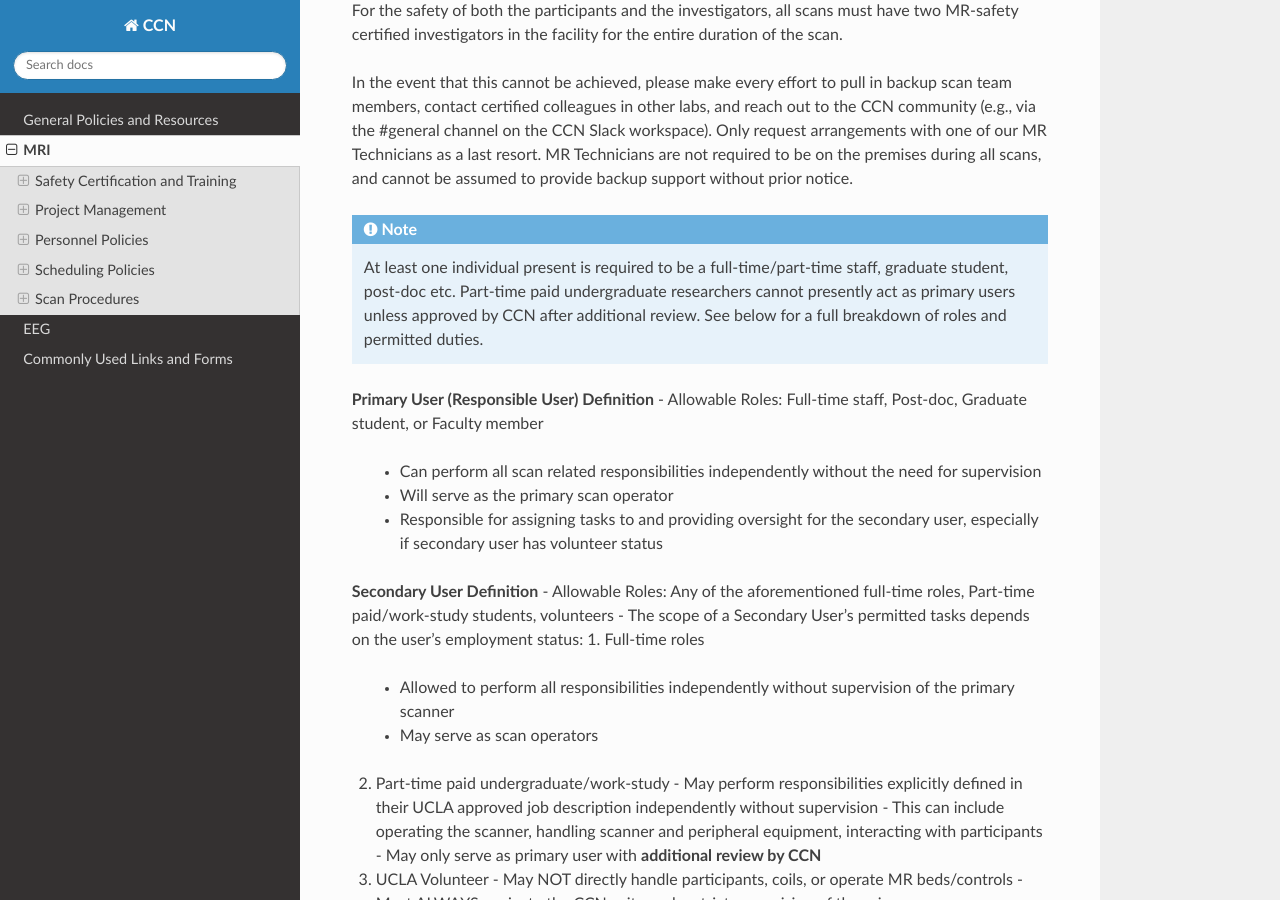
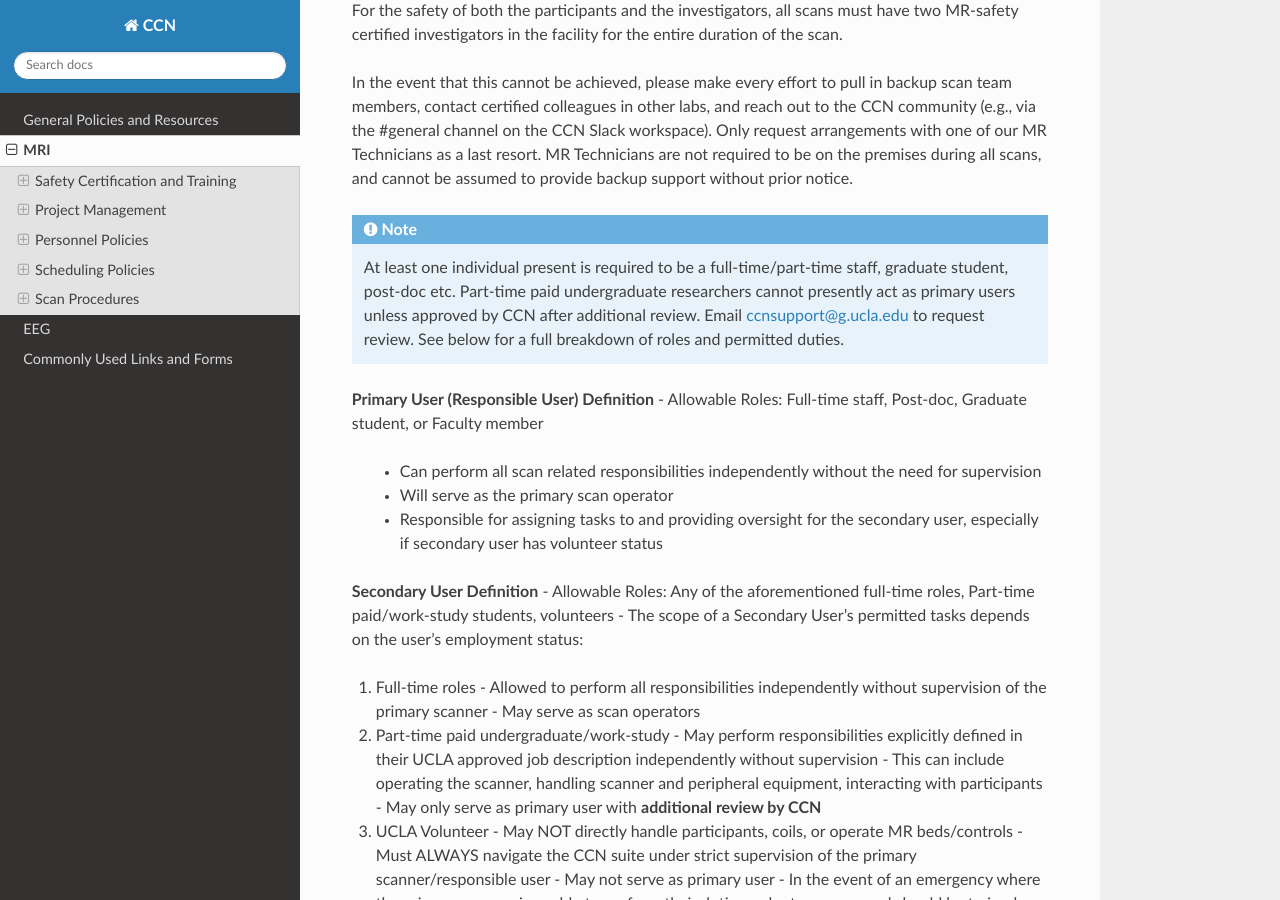
Before and after one commit to CCN-Support/CCN_Wiki, a Sphinx documentation site: the page built from docs/source/mri.rst, in a window 1280 px wide and 900 px high, scrolled down 9814 px. Built offline with Sphinx 7.4.7 and the Read the Docs theme 3.1.0, drawn with Linux system fonts in a browser that asks for light colours; some of the changed text lies outside the part shown.

Commit message:
Update mri.rst

```diff
--- a/docs/source/mri.rst
+++ b/docs/source/mri.rst
@@ -207,7 +207,7 @@ For the safety of both the participants and the investigators, all scans must ha
 In the event that this cannot be achieved, please make every effort to pull in backup scan team members, contact certified colleagues in other labs, and reach out to the CCN community (e.g., via the #general channel on the CCN Slack workspace). Only request arrangements with one of our MR Technicians as a last resort. MR Technicians are not required to be on the premises during all scans, and cannot be assumed to provide backup support without prior notice.
 
 .. note::
-   At least one individual present is required to be a full-time/part-time staff, graduate student, post-doc etc. Part-time paid undergraduate researchers cannot presently act as primary users unless approved by CCN after additional review. See below for a full breakdown of roles and permitted duties.
+   At least one individual present is required to be a full-time/part-time staff, graduate student, post-doc etc. Part-time paid undergraduate researchers cannot presently act as primary users unless approved by CCN after additional review. Email ccnsupport@g.ucla.edu to request review. See below for a full breakdown of roles and permitted duties.
 
 **Primary User (Responsible User) Definition**
 - Allowable Roles: Full-time staff, Post-doc, Graduate student, or Faculty member
@@ -218,13 +218,16 @@ In the event that this cannot be achieved, please make every effort to pull in b
 **Secondary User Definition**
 - Allowable Roles: Any of the aforementioned full-time roles, Part-time paid/work-study students, volunteers
 - The scope of a Secondary User's permitted tasks depends on the user's employment status:
+
 1. Full-time roles
    - Allowed to perform all responsibilities independently without supervision of the primary scanner
    - May serve as scan operators
+
 2. Part-time paid undergraduate/work-study
    - May perform responsibilities explicitly defined in their UCLA approved job description independently without supervision
    - This can include operating the scanner, handling scanner and peripheral equipment, interacting with participants
    - May only serve as primary user with **additional review by CCN**
+
 3. UCLA Volunteer
    - May NOT directly handle participants, coils, or operate MR beds/controls
    - Must ALWAYS navigate the CCN suite under strict supervision of the primary scanner/responsible user
```
Also changed, not shown: other parts of docs/source/mri.rst (+1 -1 lines).
